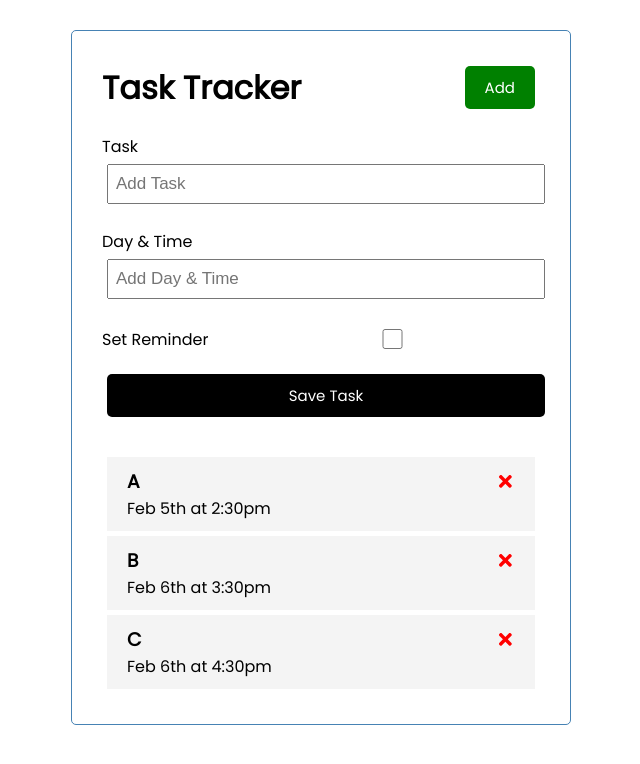
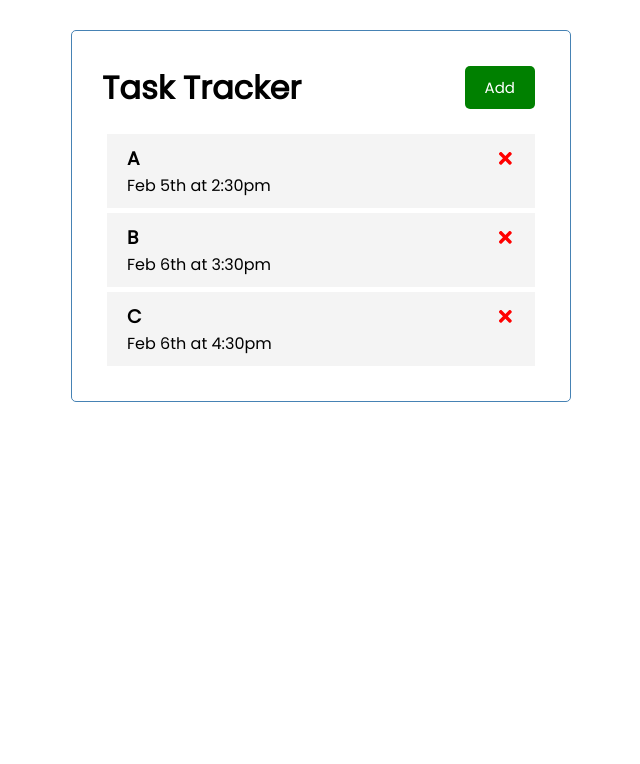
Before and after one commit to iArtz/react-task-tracker, a React (Create React App) app: page / in a window 1280 px wide. Shown: the top 764 px of the page, without its empty margins (319-959 px from the left). Built offline with nearby package versions, Linux system fonts and the light colour scheme.

Commit message:
showAddTask state

```diff
--- a/src/App.js
+++ b/src/App.js
@@ -5,6 +5,7 @@ import Tasks from './components/Tasks'
 import AddTask from './components/AddTask'
 
 function App() {
+  const [showAddTask, setShowAddTask] = useState(false)
   const [tasks, setTasks] = useState([
     {
       id: 1,
@@ -47,10 +48,12 @@ function App() {
     )
   }
 
+  //
+
   return (
     <div className='container'>
       <Header />
-      <AddTask onAdd={addTask} />
+      {showAddTask && <AddTask onAdd={addTask} />}
       {tasks.length > 0 ? (
         <Tasks tasks={tasks} onDelete={deleteTask} onToggle={toggleReminder} />
       ) : (
```
